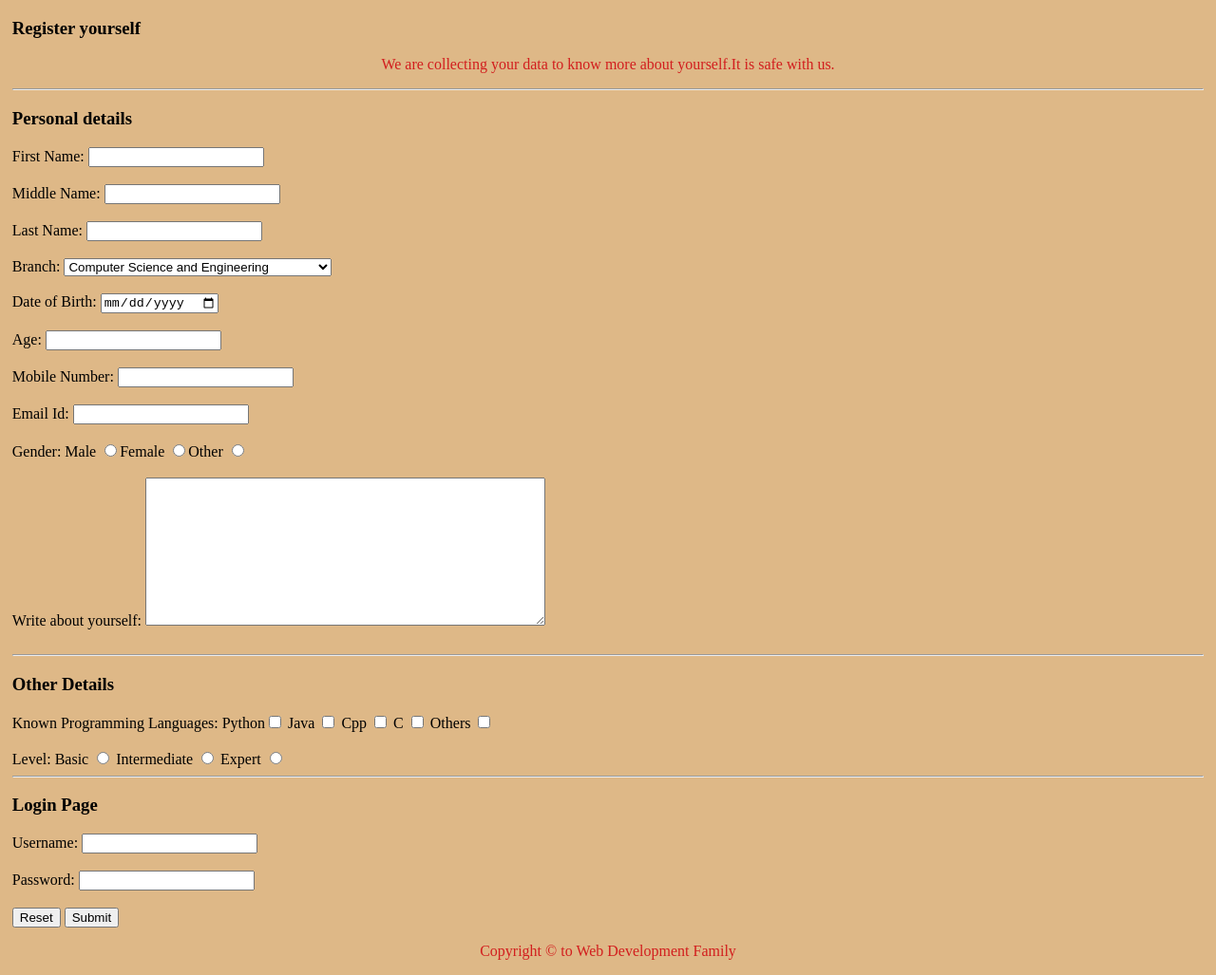
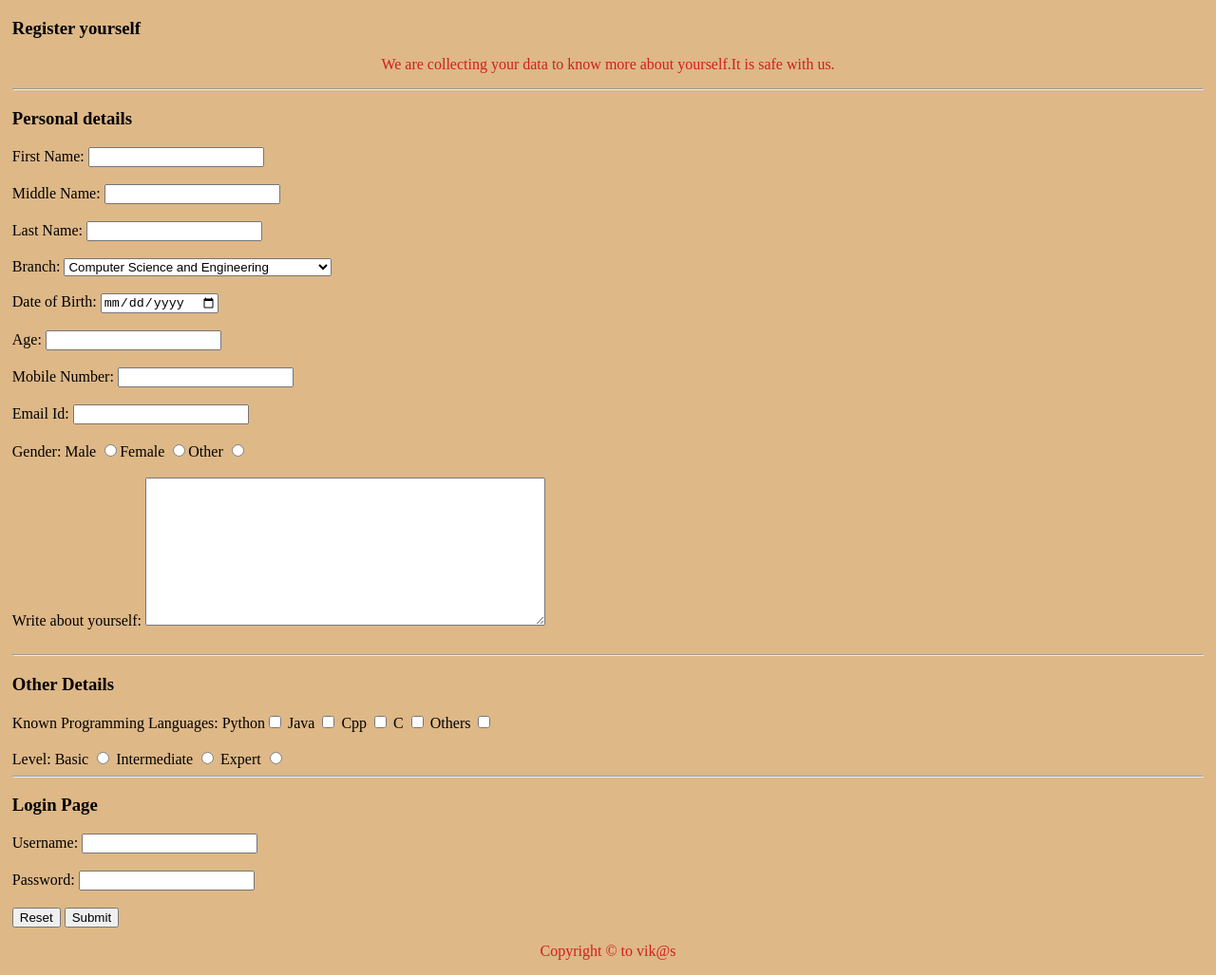
Before and after one commit to vikaskumarpatel73/Web-Development, a plain HTML site: page Registration.html in a window 1280 px wide. Shown: the whole page at 95% size. Drawn offline with Linux system fonts and the light colour scheme.

Commit message:
first commit

```diff
--- a/Registration.html
+++ b/Registration.html
@@ -86,6 +86,6 @@
     <input type="reset" value="Reset">
     <input type="submit" value="Submit">
     <br>
-    <p> Copyright &copy; to Web Development Family</p>
+    <p> Copyright &copy; to vik@s</p>
 </body>
 </html>
```
